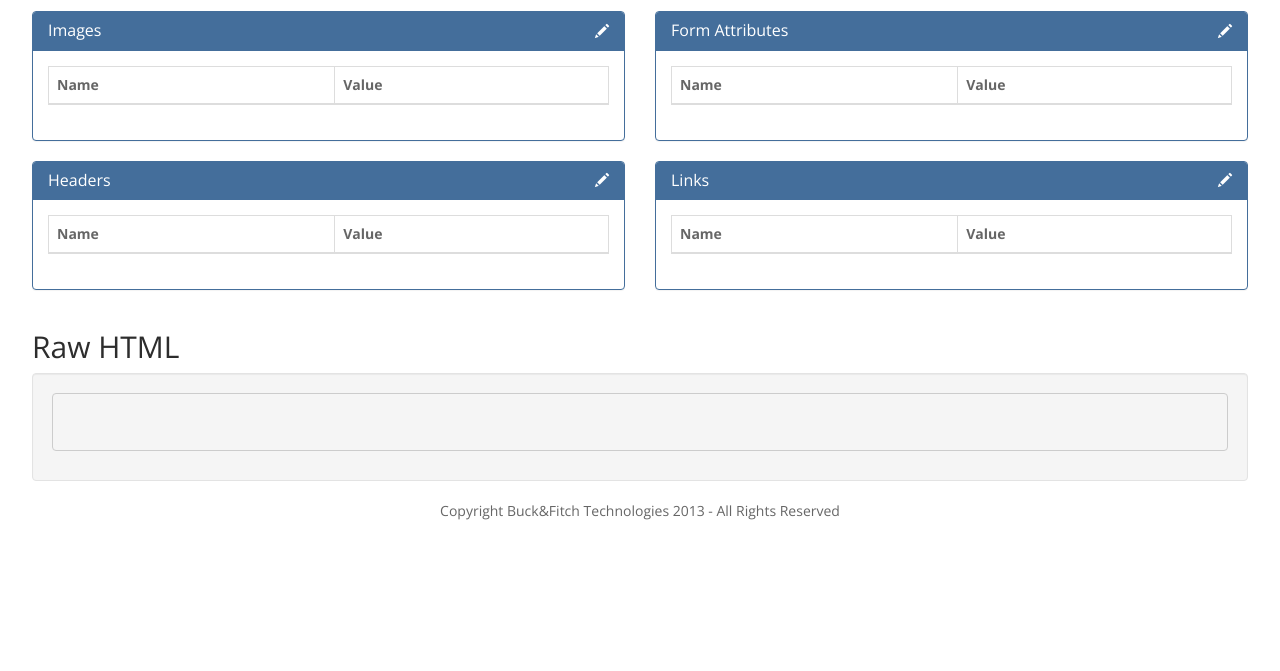
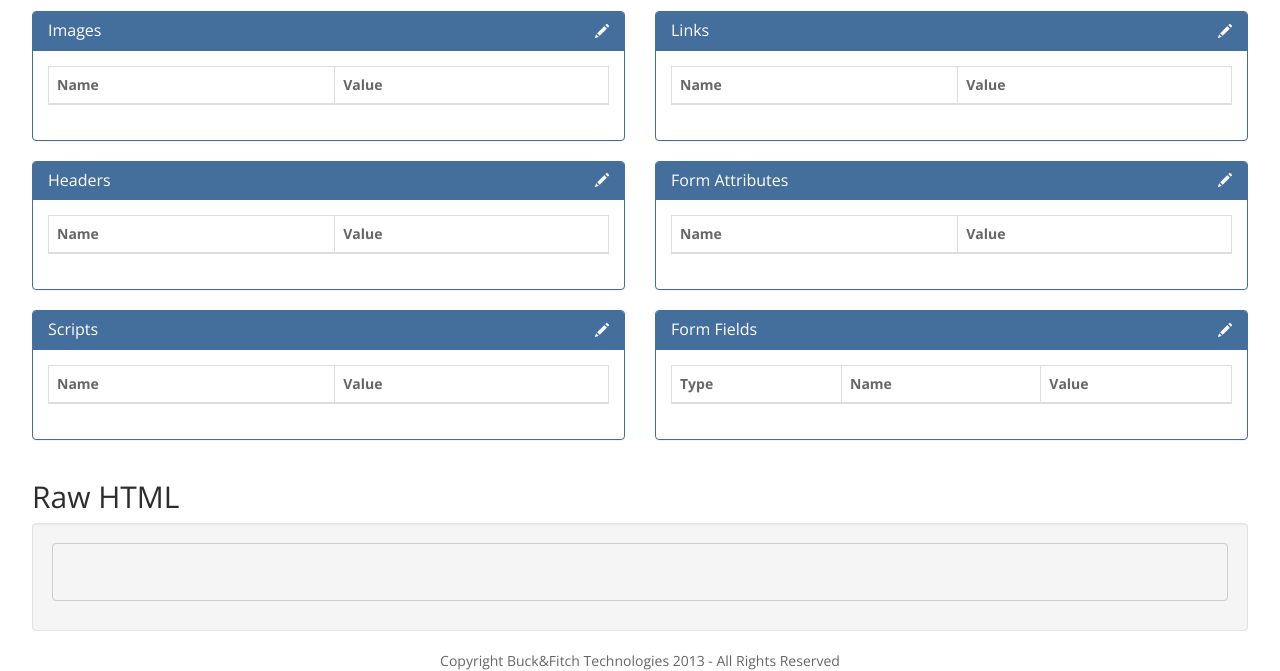
Before and after one commit to diamondap/emserver, a Django app: template em/templates/routerpage/detail.html in a window 1280 px wide. Shown: the part 172-843 px from the top of the page. Before the commit the page ends 692 px from the top, so only its background shows below. Run offline with Django 3.2, Linux system fonts and the light colour scheme; the template is opened without the code that fills it, so the values that code supplies are empty.

Commit message:
Added more page attributes

```diff
--- a/em/templates/routerpage/detail.html
+++ b/em/templates/routerpage/detail.html
@@ -53,8 +53,8 @@
   <div class="col-lg-6">
     <div class="panel panel-primary">
       <div class="panel-heading">
-        <h3 class="panel-title">Form Attributes</h3>
-        <a class="pull-right glyphicon glyphicon-pencil clickable-glyph" href="{% url 'routerpage_attribute_edit' rpid=router_page.pk attr_type='form' %}"></a>
+        <h3 class="panel-title">Links</h3>
+        <a class="pull-right glyphicon glyphicon-pencil clickable-glyph" href="{% url 'routerpage_attribute_edit' rpid=router_page.pk attr_type='link' %}"></a>
       </div>
       <div class="panel-body auto-scroll">
         <table class="table table-striped table-bordered table-hover">
@@ -65,10 +65,10 @@
             </tr>
           </thead>
           <tbody>
-            {% for attr in form_attrs.all %}
+            {% for link in links.all %}
             <tr>
-              <td>{{ attr.name }}</td>
-              <td>{{ attr.value }}</td>
+              <td>{{ link.name }}</td>
+              <td>{{ link.value }}</td>
             </tr>
             {% endfor %}
           </tbody>
@@ -80,7 +80,6 @@
 
 
 <div class="row">
-
   <div class="col-lg-6">
     <div class="panel panel-primary">
       <div class="panel-heading">
@@ -110,8 +109,8 @@
   <div class="col-lg-6">
     <div class="panel panel-primary">
       <div class="panel-heading">
-        <h3 class="panel-title">Links</h3>
-        <a class="pull-right glyphicon glyphicon-pencil clickable-glyph" href="{% url 'routerpage_attribute_edit' rpid=router_page.pk attr_type='link' %}"></a>
+        <h3 class="panel-title">Form Attributes</h3>
+        <a class="pull-right glyphicon glyphicon-pencil clickable-glyph" href="{% url 'routerpage_attribute_edit' rpid=router_page.pk attr_type='form' %}"></a>
       </div>
       <div class="panel-body auto-scroll">
         <table class="table table-striped table-bordered table-hover">
@@ -122,10 +121,68 @@
             </tr>
           </thead>
           <tbody>
-            {% for link in links.all %}
+            {% for attr in form_attrs.all %}
             <tr>
-              <td>{{ link.name }}</td>
-              <td>{{ link.value }}</td>
+              <td>{{ attr.name }}</td>
+              <td>{{ attr.value }}</td>
+            </tr>
+            {% endfor %}
+          </tbody>
+        </table>
+      </div>
+    </div>
+  </div>
+</div>
+
+
+<div class="row">
+  <div class="col-lg-6">
+    <div class="panel panel-primary">
+      <div class="panel-heading">
+        <h3 class="panel-title">Scripts</h3>
+        <a class="pull-right glyphicon glyphicon-pencil clickable-glyph" href="{% url 'routerpage_attribute_edit' rpid=router_page.pk attr_type='image' %}"></a>
+      </div>
+      <div class="panel-body auto-scroll">
+        <table class="table table-striped table-bordered table-hover">
+          <thead>
+            <tr>
+              <th>Name</th>
+              <th>Value</th>
+            </tr>
+          </thead>
+          <tbody>
+            {% for i in scripts.all %}
+            <tr>
+              <td>{{ i.name }}</td>
+              <td>{{ i.value }}</td>
+            </tr>
+            {% endfor %}
+          </tbody>
+        </table>
+      </div>
+    </div>
+  </div>
+  <div class="col-lg-6">
+    <div class="panel panel-primary">
+      <div class="panel-heading">
+        <h3 class="panel-title">Form Fields</h3>
+        <a class="pull-right glyphicon glyphicon-pencil clickable-glyph" href="{% url 'routerpage_attribute_edit' rpid=router_page.pk attr_type='form' %}"></a>
+      </div>
+      <div class="panel-body auto-scroll">
+        <table class="table table-striped table-bordered table-hover">
+          <thead>
+            <tr>
+              <th>Type</th>
+              <th>Name</th>
+              <th>Value</th>
+            </tr>
+          </thead>
+          <tbody>
+            {% for field in form_fields.all %}
+            <tr>
+              <td>{{ field.type }}</td>
+              <td>{{ field.name }}</td>
+              <td>{{ field.value }}</td>
             </tr>
             {% endfor %}
           </tbody>
```
Also changed, not shown: em/libs/routers/identifier.py (+60 -1 lines), em/models.py (+14 -3 lines), em/tests/unit/libs/routers/identifier_test.py (+2 -2 lines), em/views/web/routerpage.py (+24 -2 lines).
